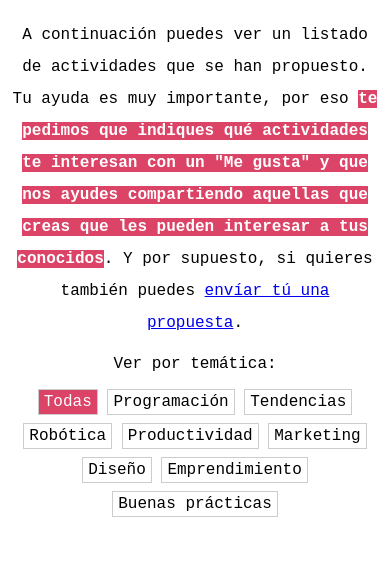
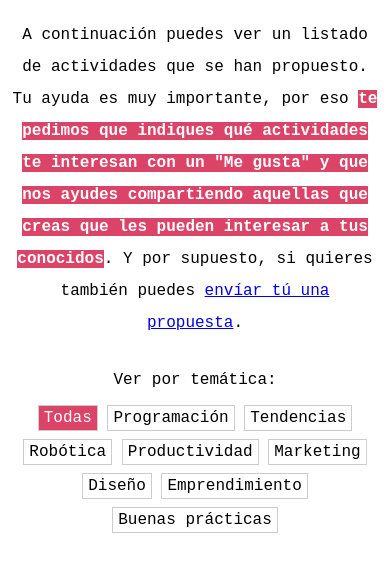
Before and after one commit to TomellosoTech/charlas-propuestas, a plain HTML site: page index.html in a window 390 px wide. Shown: the part 63-626 px from the top of the page. Drawn offline with nearby package versions, Linux system fonts and the light colour scheme.

Commit message:
Adding minor changes to mobile view

```diff
--- a/main.css
+++ b/main.css
@@ -198,9 +198,13 @@ h1,
 .talk-title{
     font-family: 'Montserrat', sans-serif;
 }
+html,body{
+    width: 100%;
+}
 body{
     font-family: 'Courier New';
-    margin: 9;
+    margin: 0;
+
 }
 .talk-title{
     text-align: center;
@@ -234,7 +238,7 @@ body{
 .intro{
     line-height: 1.5rem;
     /* margin-bottom: 2rem; */
-    margin: 0 .5rem 2.rem;
+    margin: 0 .5rem 2rem;
 }
 .intro strong{
     background-color: #DB4367;
@@ -333,7 +337,7 @@ body{
     display: none !important;
 }
 
-@media (max-width: 400px) {
+@media (max-width: 500px) {
     #talks li{
         /* border: 1px dotted #ccc; */
         width: 100%;
```
